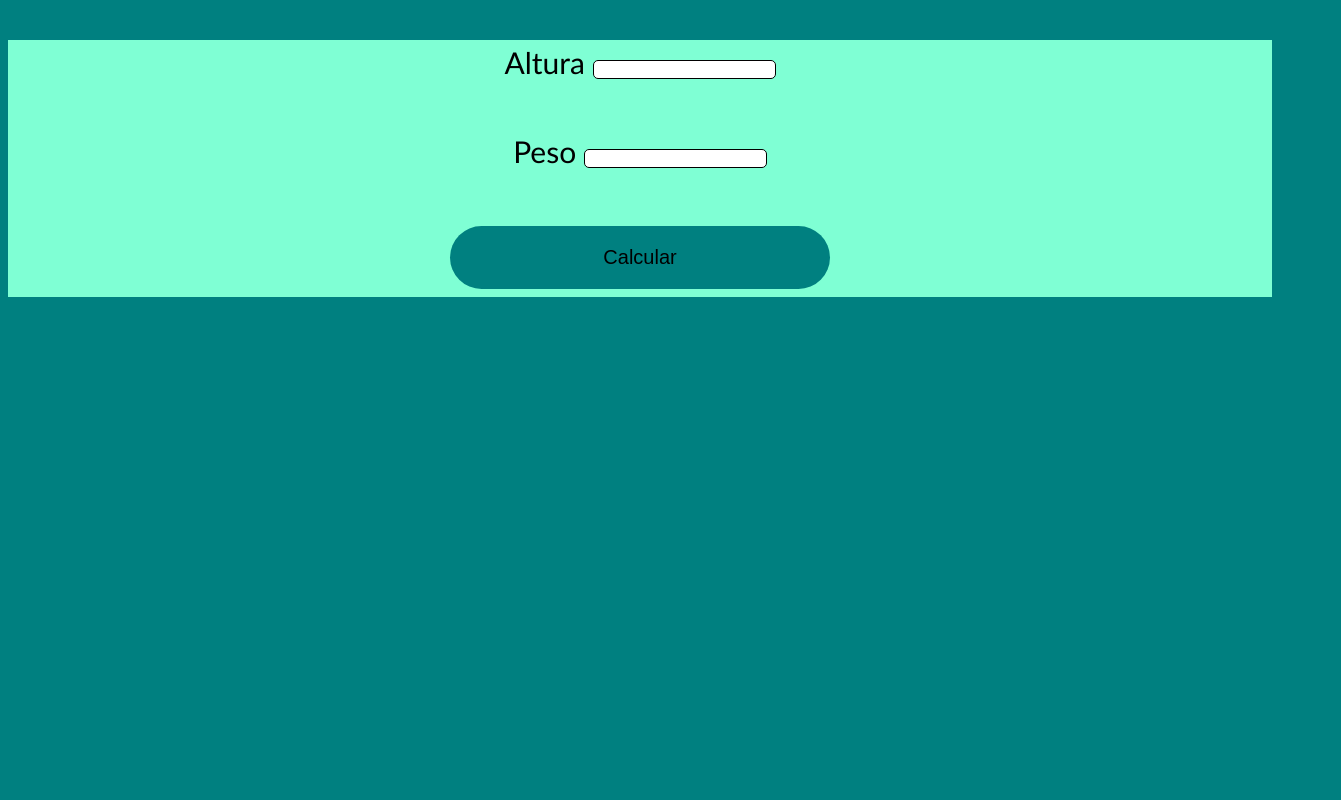
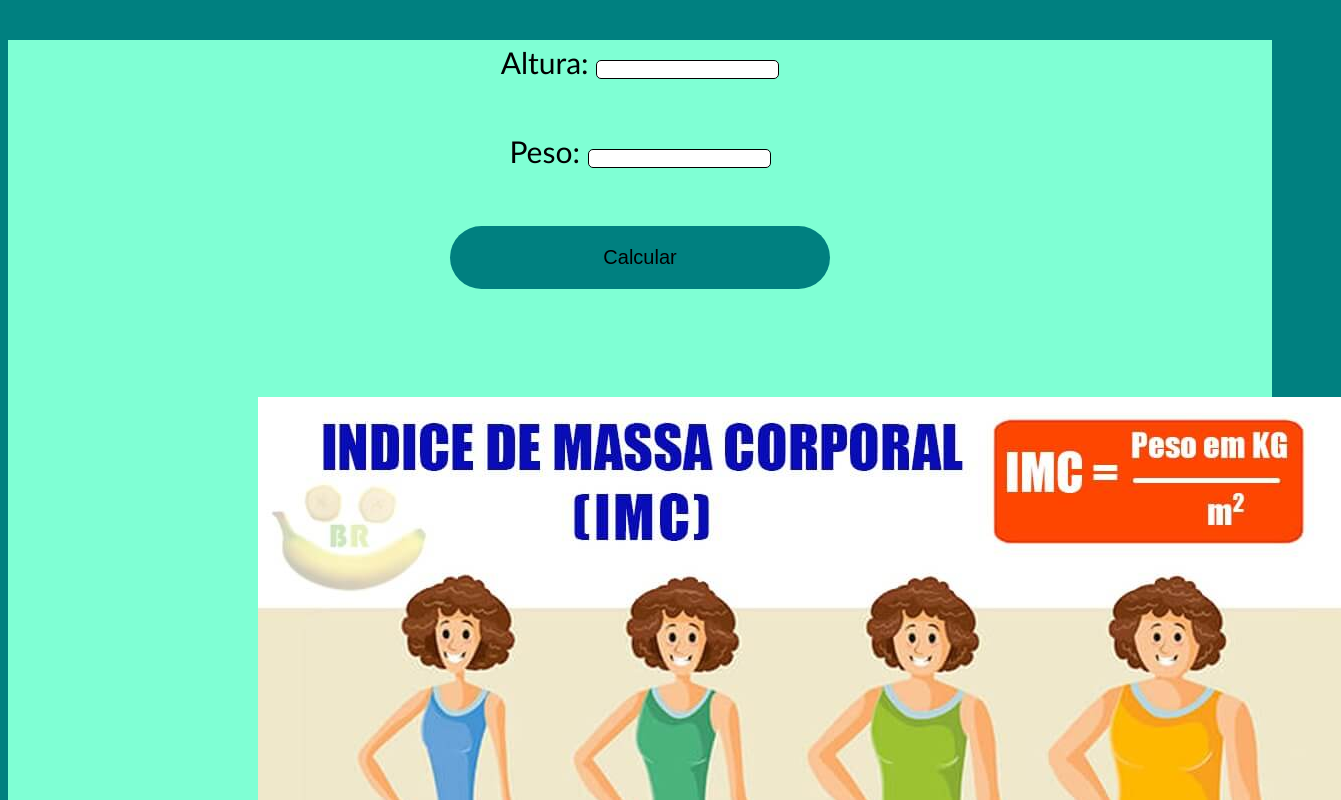
Before and after one commit to projetoSarahRibeiro/javascrip_basico, a plain HTML site: page imc/index.html in a window 1280 px wide. Shown: the part 160-960 px from the top of the page, 1341 px wide, since content can reach past the window. Before the commit the page ends 800 px from the top, so only its background shows below. Drawn offline with Linux system fonts and the light colour scheme.

Commit message:
Add files via upload

```diff
--- a/imc/estilo.css
+++ b/imc/estilo.css
@@ -36,3 +36,9 @@ input[type=submit] {
     border-radius: 90px;
     cursor: pointer;
   }
+
+figure{
+    width: 100px;
+    margin-left: 250px;
+
+  }
--- a/imc/index.html
+++ b/imc/index.html
@@ -12,11 +12,11 @@
 <body>
     <form id="imcForm" name="imcForm" action="#">
         <p>
-            Altura
+            Altura:
             <input type="text" id="altura" name="altura">
         </p>
         <p>
-            Peso
+            Peso:
             <input type="text" id="peso" name="peso">
         </p>
 
@@ -28,6 +28,10 @@
 
         </div>
 
+        <figure class="figure" >
+            <img src="imc.jpg" class="figure-img img-fluid rounded" alt="imagem de imc">
+        </figure>
+
     </form>
     <!-- <script src="imc.js"></script> -->
 </body>
```
Also changed, not shown: imc/imc.jpg (added).
